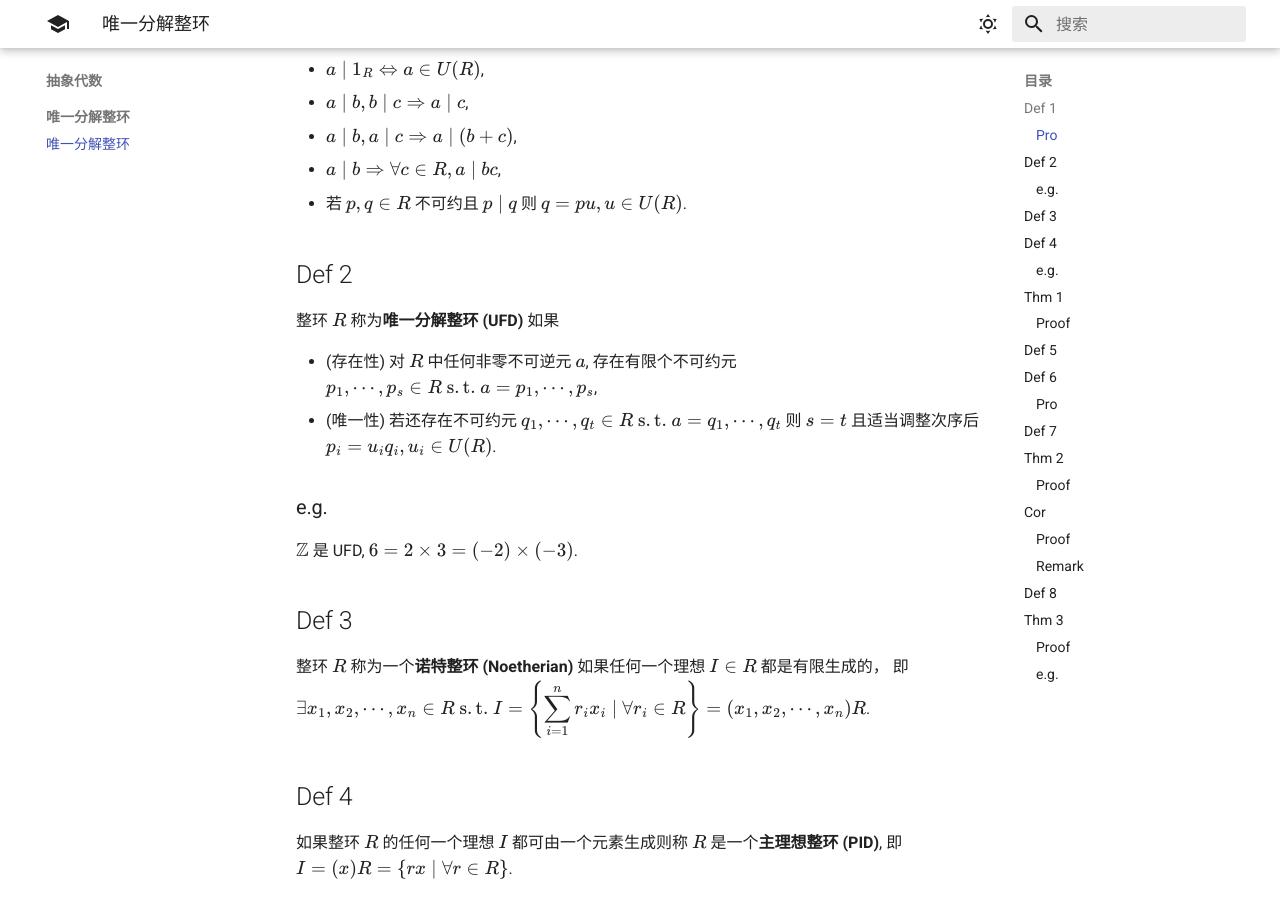
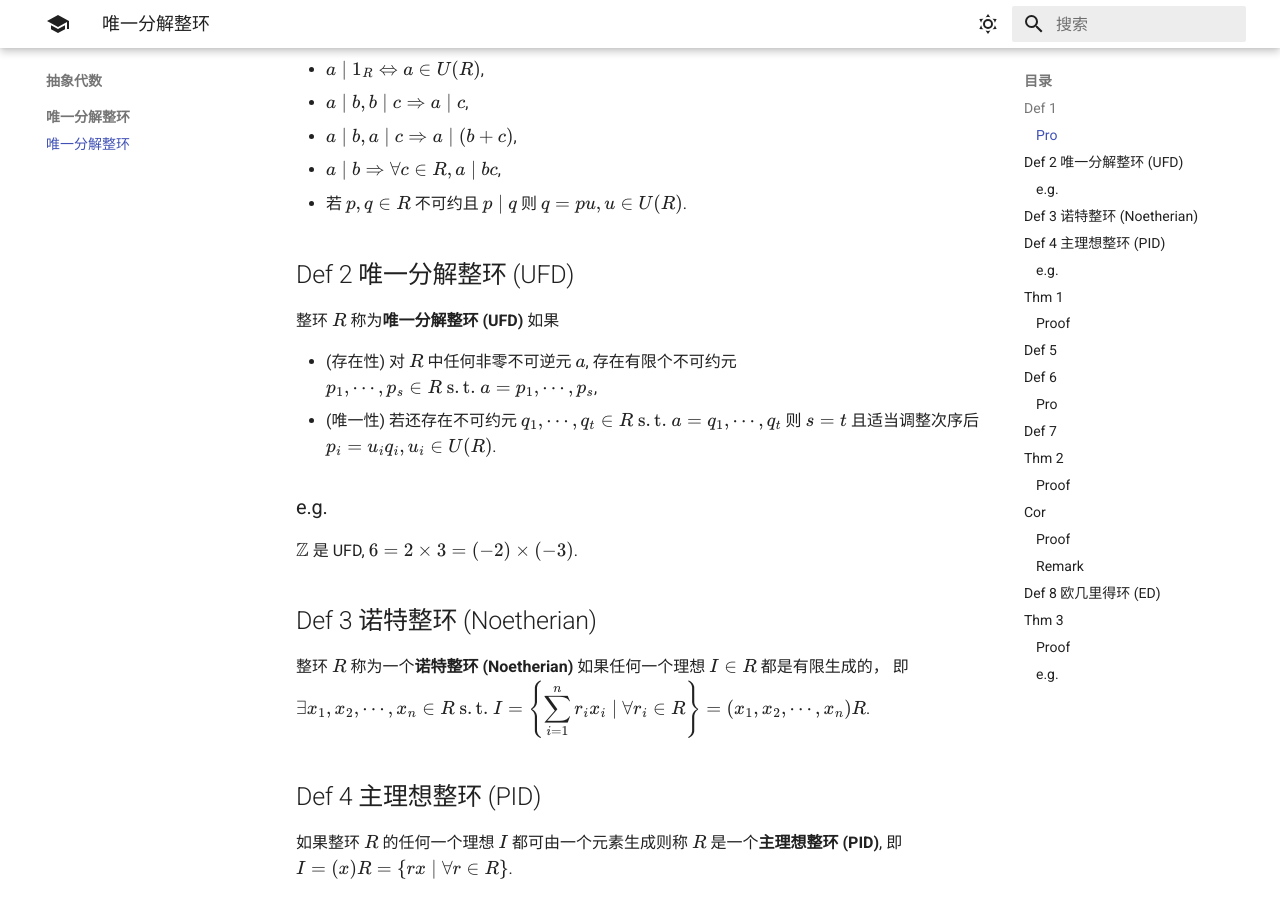
Before and after one commit to G-Tenderfoot/G-Tenderfoot.github.io, an MkDocs documentation site: the page built from docs/Abstract algebra/2.2.md, in a window 1280 px wide and 900 px high, scrolled down 493 px. Built offline with MkDocs 1.6.1 and Material for MkDocs 9.7.7, drawn with Linux system fonts in a browser that asks for light colours; comment, search, counter and statistics services are not loaded; some of the changed text lies outside the part shown.

Commit message:
Update 2.2.md

```diff
--- a/docs/Abstract algebra/2.2.md
+++ b/docs/Abstract algebra/2.2.md
@@ -20,7 +20,7 @@ comments: true
 - $a\mid b\Rightarrow \forall c\in R,a\mid bc$,
 - 若 $p,q\in R$ 不可约且 $p\mid q$ 则 $q=pu,u\in U(R)$.
 
-## Def 2
+## Def 2 唯一分解整环 (UFD)
 
 整环 $R$ 称为**唯一分解整环 (UFD)** 如果
 
@@ -31,11 +31,11 @@ comments: true
 
 $\mathbb Z$ 是 UFD, $6=2\times 3=(-2)\times (-3)$.
 
-## Def 3
+## Def 3 诺特整环 (Noetherian)
 
 整环 $R$ 称为一个**诺特整环 (Noetherian)** 如果任何一个理想 $I\in R$ 都是有限生成的， 即 $\exists x_1,x_2,\cdots,x_n\in R\ \mathrm{s.t.}\ I=\left\{\displaystyle\sum_{i=1}^{n}r_ix_i\mid\forall r_i\in R\right\}=(x_1,x_2,\cdots,x_n)R$.
 
-## Def 4
+## Def 4 主理想整环 (PID)
 
 如果整环 $R$ 的任何一个理想 $I$ 都可由一个元素生成则称 $R$ 是一个**主理想整环 (PID)**, 即 $I=(x)R=\left\{rx\mid \forall r\in R\right\}$.
 
@@ -111,9 +111,9 @@ $\Leftarrow:$ 任取 $R$ 的理想 $I$, 不妨设 $I$ 非平凡. 设 $a_1,\cdots
 
 PID 是 UFD.
 
-## Def 8
+## Def 8 欧几里得环 (ED)
 
-设 $R$ 是一个整环, 令 $R^*=R\setminus\{0\}, \mathbb Z_+=\left\{n\in \mathbb Z\mid n>0\right\}$. 若存在映射 $\delta:R^*\rightarrow\mathbb Z_+\ \mathrm{s.t.}\ \forall a,b\in R, b\neq 0,\exists q,r\in R\ \mathrm{s.t.}\ a=bq+r, r=0$ 或 $\delta(r)<\delta(b)$ 则称 $R$ 为欧几里得 (Euclid) 环 (ED).
+设 $R$ 是一个整环, 令 $R^*=R\setminus\{0\}, \mathbb Z_+=\left\{n\in \mathbb Z\mid n>0\right\}$. 若存在映射 $\delta:R^*\rightarrow\mathbb Z_+\ \mathrm{s.t.}\ \forall a,b\in R, b\neq 0,\exists q,r\in R\ \mathrm{s.t.}\ a=bq+r, r=0$ 或 $\delta(r)<\delta(b)$ 则称 $R$ 为**欧几里得 (Euclid) 环 (ED)**.
 
 ## Thm 3
 
```
